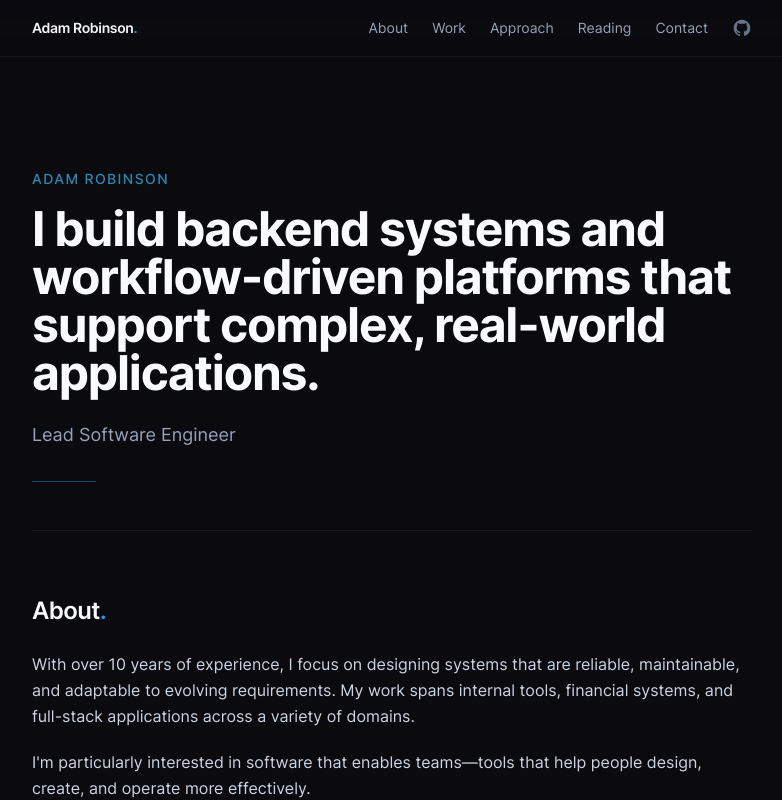
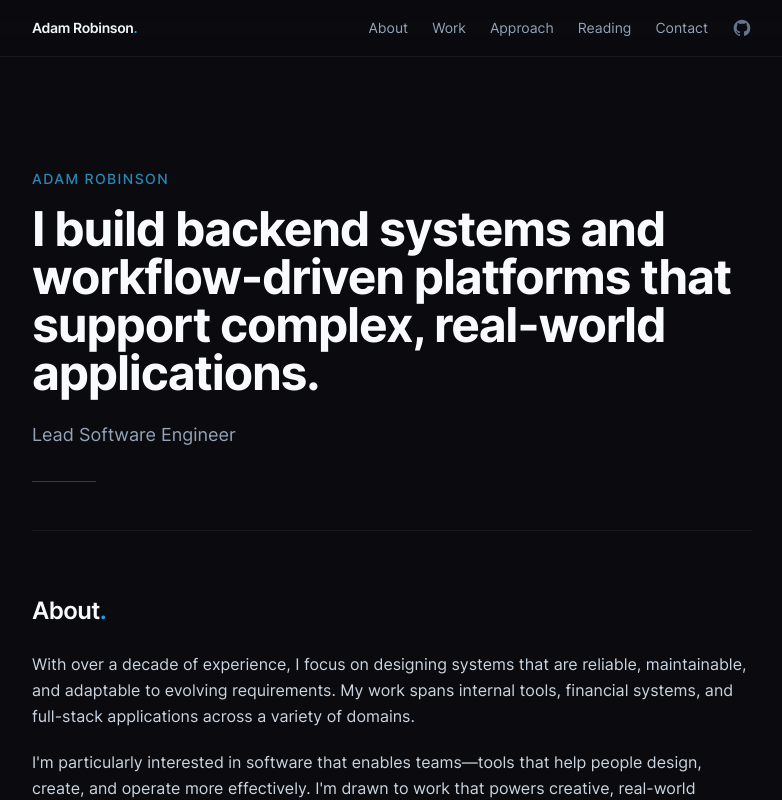
Before and after one commit to aaddaamm/dotcom, a SvelteKit app: page / in a window 1280 px wide. Shown: the top 800 px of the page, without its empty margins (248-1030 px from the left). Built offline with nearby package versions, Linux system fonts and the light colour scheme.

Commit message:
update site copy

```diff
--- a/src/routes/+page.svelte
+++ b/src/routes/+page.svelte
@@ -27,13 +27,14 @@
 		<h2 class="text-2xl font-semibold tracking-tight text-slate-50 mb-6">About<span class="text-accent-500">.</span></h2>
 		<div class="space-y-5 text-slate-300 leading-relaxed">
 			<p>
-				With over 10 years of experience, I focus on designing systems that are reliable,
+				With over a decade of experience, I focus on designing systems that are reliable,
 				maintainable, and adaptable to evolving requirements. My work spans internal tools,
 				financial systems, and full-stack applications across a variety of domains.
 			</p>
 			<p>
 				I'm particularly interested in software that enables teams—tools that help people
-				design, create, and operate more effectively.
+				design, create, and operate more effectively. I'm drawn to work that powers creative,
+				real-world experiences and supports cross-disciplinary collaboration.
 			</p>
 		</div>
 	</section>
@@ -127,6 +128,7 @@
 	<!-- Contact -->
 	<section id="contact" class="py-16 border-t border-white/[0.06]">
 		<h2 class="text-2xl font-semibold tracking-tight text-slate-50 mb-6">Contact<span class="text-accent-500">.</span></h2>
+		<p class="text-slate-500 text-sm mb-6">Based in Providence, RI — open to relocation.</p>
 		<ul class="space-y-3">
 			<li>
 				<a
```
